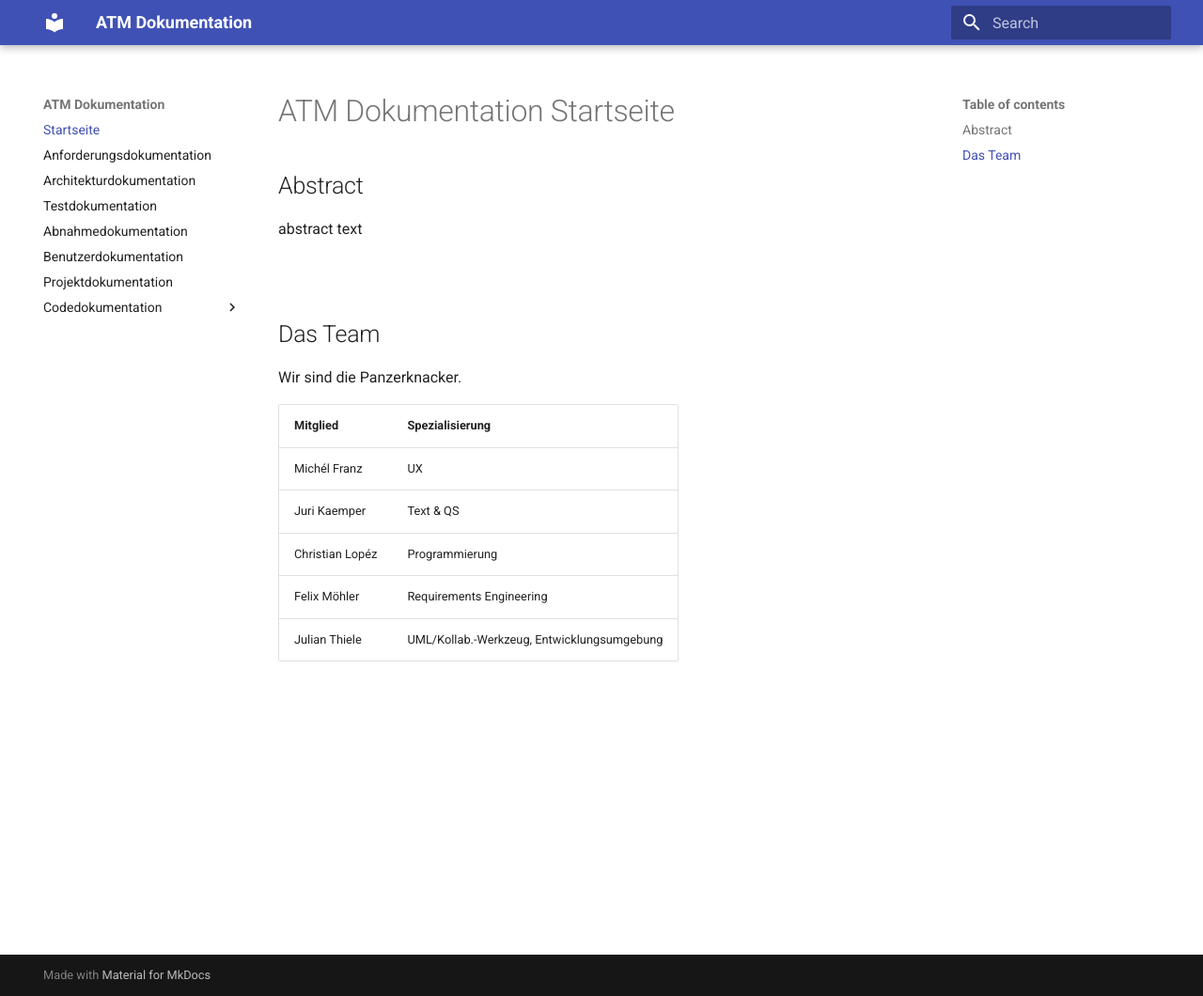
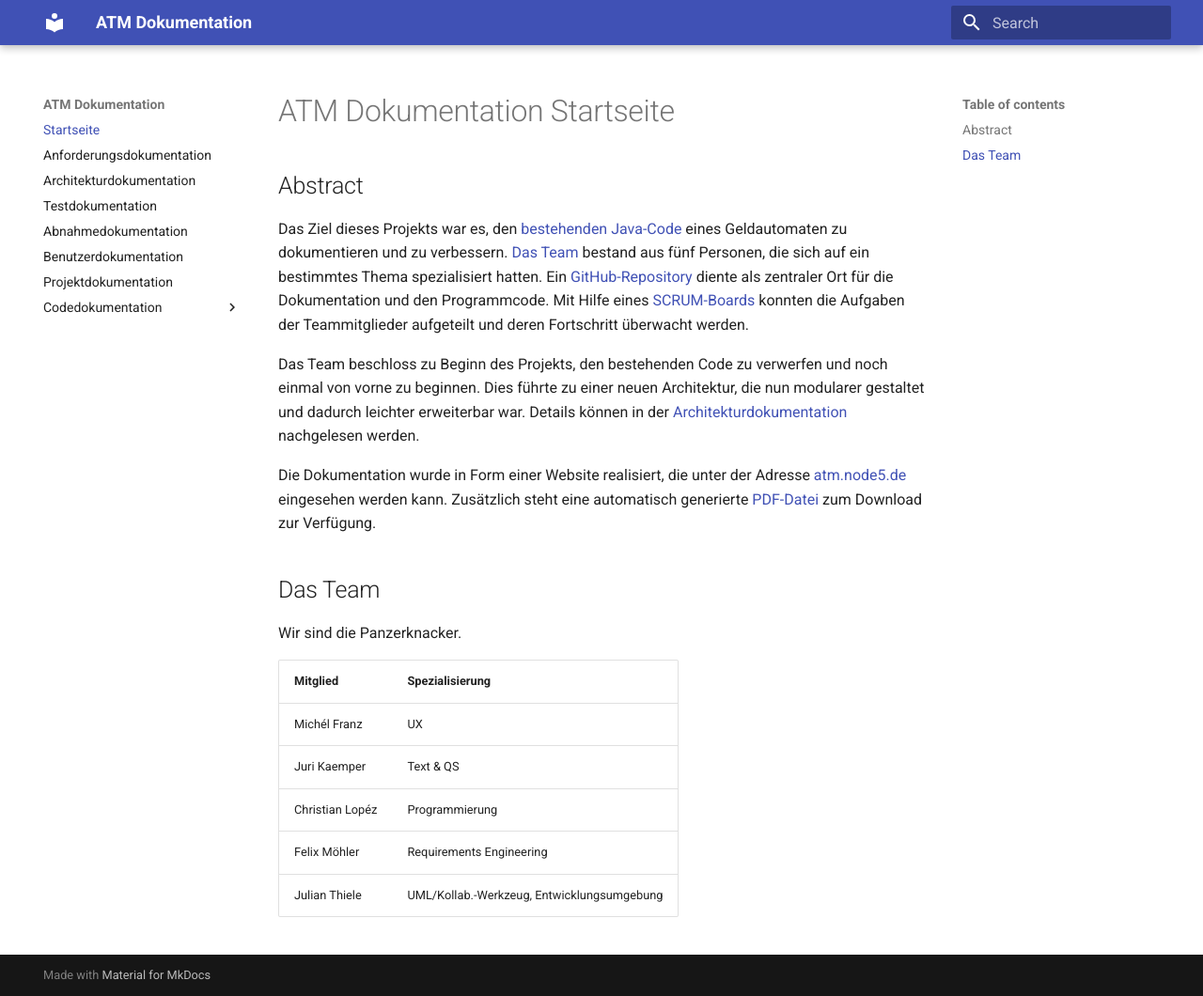
Before and after one commit to Halfpipe-SD/ATM, an MkDocs documentation site: the page built from docs/docs/index.md, in a window 1280 px wide and 1060 px high. Shown: the whole window at 94% size. Built offline with MkDocs 1.6.1 and Material for MkDocs 9.7.7, drawn with Linux system fonts in a browser that asks for light colours.

Commit message:
Added Abstract

```diff
--- a/docs/docs/index.md
+++ b/docs/docs/index.md
@@ -2,9 +2,13 @@
 
 ## Abstract
 
-abstract text
+Das Ziel dieses Projekts war es, den [bestehenden Java-Code](https://github.com/DanH957/ATM-Machine) eines Geldautomaten zu dokumentieren und zu verbessern. [Das Team](index.md#das-team) bestand aus fünf Personen, die sich auf ein bestimmtes Thema spezialisiert hatten.
+Ein [GitHub-Repository](https://github.com/thieleju/ATM) diente als zentraler Ort für die Dokumentation und den Programmcode. Mit Hilfe eines [SCRUM-Boards](https://github.com/users/thieleju/projects/4/views/2?visibleFields=%5B%22Title%22%2C%22Assignees%22%2C%22Status%22%2C%22Milestone%22%2C%22Labels%22%2C3859316%5D) konnten die Aufgaben der Teammitglieder aufgeteilt und deren Fortschritt überwacht werden.
 
-<br>
+Das Team beschloss zu Beginn des Projekts, den bestehenden Code zu verwerfen und noch einmal von vorne zu beginnen. Dies führte zu einer neuen Architektur, die nun modularer gestaltet und dadurch leichter erweiterbar war. Details können in der [Architekturdokumentation](architecture-docs.md) nachgelesen werden.
+
+Die Dokumentation wurde in Form einer Website realisiert, die unter der Adresse [atm.node5.de](https://atm.node5.de) eingesehen werden kann. Zusätzlich steht eine automatisch generierte [PDF-Datei](https://github.com/thieleju/ATM/raw/gh-pages/docs.pdf) zum Download zur Verfügung.
+
 
 ## Das Team
 
```
